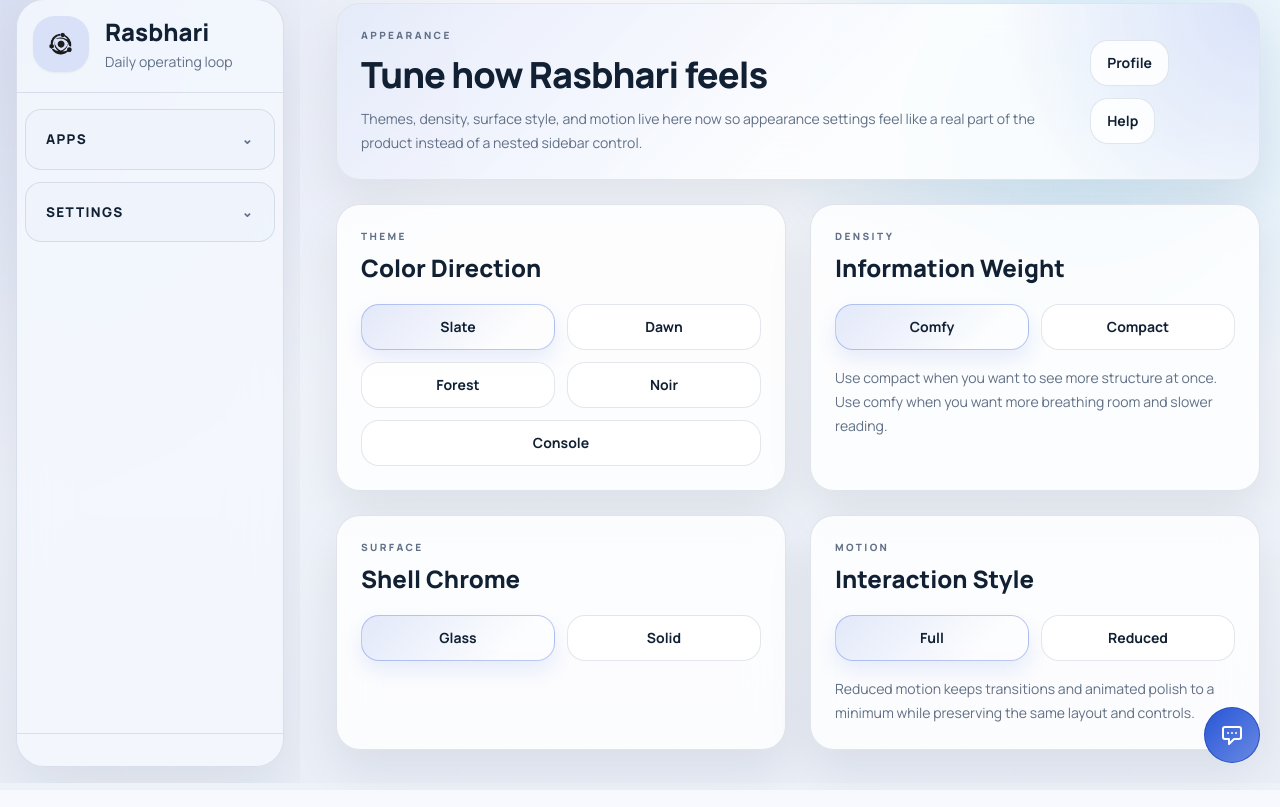
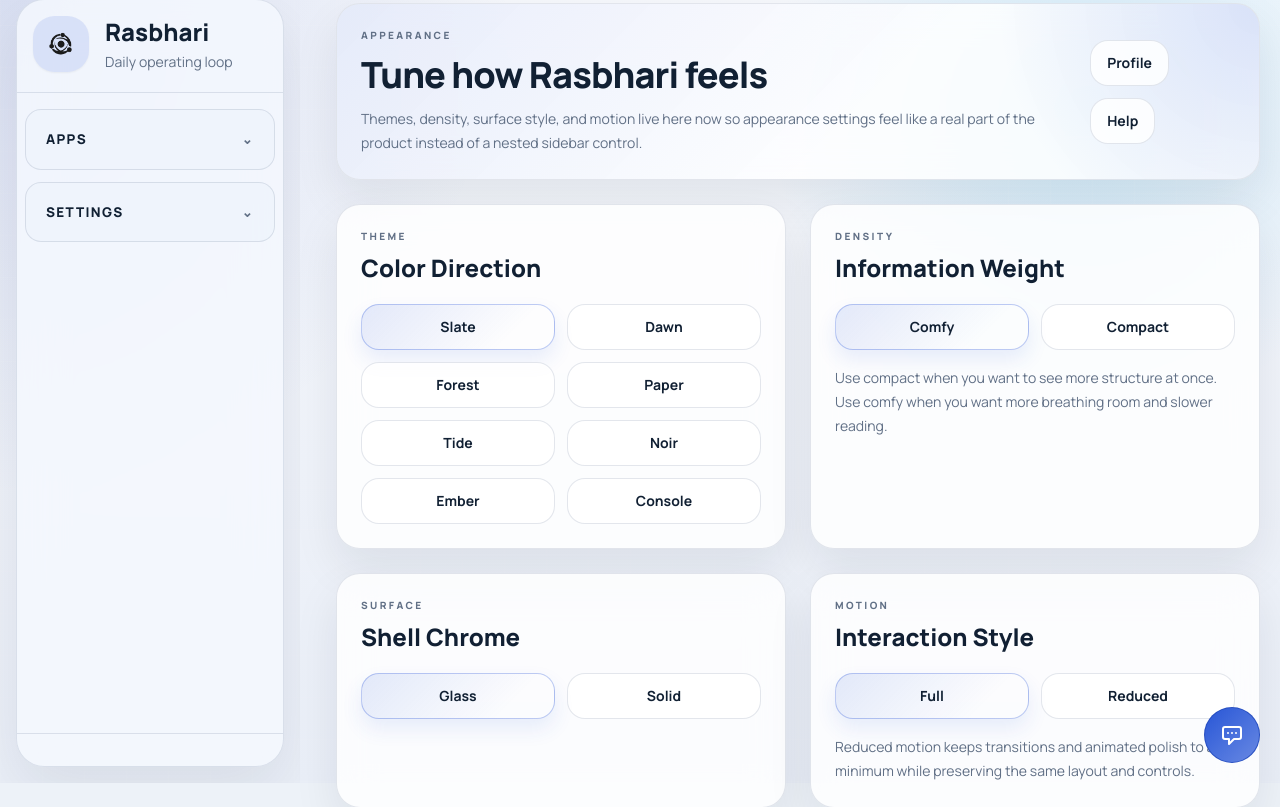
Before and after one commit to gabru-md/integrity, a Flask app: template templates/appearance.html in a window 1280 px wide. Shown: the part 17-824 px from the top of the page. Run offline with Flask 3, Linux system fonts and the light colour scheme; the template is opened without the code that fills it, so the values that code supplies are empty; some libraries are stand-ins or nearby versions.

Commit message:
- fix theme issues with favicon - add more themes: paper, tide, ember

```diff
--- a/templates/appearance.html
+++ b/templates/appearance.html
@@ -25,8 +25,11 @@
                 <button type="button" onclick="setPreference('theme','slate')" data-pref="theme" data-value="slate" class="btn-secondary px-4 py-3 text-sm">Slate</button>
                 <button type="button" onclick="setPreference('theme','dawn')" data-pref="theme" data-value="dawn" class="btn-secondary px-4 py-3 text-sm">Dawn</button>
                 <button type="button" onclick="setPreference('theme','forest')" data-pref="theme" data-value="forest" class="btn-secondary px-4 py-3 text-sm">Forest</button>
+                <button type="button" onclick="setPreference('theme','paper')" data-pref="theme" data-value="paper" class="btn-secondary px-4 py-3 text-sm">Paper</button>
+                <button type="button" onclick="setPreference('theme','tide')" data-pref="theme" data-value="tide" class="btn-secondary px-4 py-3 text-sm">Tide</button>
                 <button type="button" onclick="setPreference('theme','noir')" data-pref="theme" data-value="noir" class="btn-secondary px-4 py-3 text-sm">Noir</button>
-                <button type="button" onclick="setPreference('theme','console')" data-pref="theme" data-value="console" class="btn-secondary col-span-2 px-4 py-3 text-sm">Console</button>
+                <button type="button" onclick="setPreference('theme','ember')" data-pref="theme" data-value="ember" class="btn-secondary px-4 py-3 text-sm">Ember</button>
+                <button type="button" onclick="setPreference('theme','console')" data-pref="theme" data-value="console" class="btn-secondary px-4 py-3 text-sm">Console</button>
             </div>
         </article>
 
--- a/templates/index.html
+++ b/templates/index.html
@@ -49,7 +49,7 @@
                     </div>
                     <div class="min-w-0">
                         <div class="truncate text-2xl font-extrabold text-[var(--text)]">Rasbhari</div>
-                        <div class="mt-1 text-sm text-[var(--text-soft)]">Daily operating loop</div>
+                        <div class="mt-1 text-sm text-[var(--text-soft)]" style="font-family: 'Manrope', sans-serif;">Daily operating loop</div>
                     </div>
                 </div>
             </div>
--- a/templates/login.html
+++ b/templates/login.html
@@ -13,7 +13,7 @@
             const chrome = localStorage.getItem('chrome') || 'glass';
             const motion = localStorage.getItem('motion') || 'full';
             const density = localStorage.getItem('density') || 'comfy';
-            const darkThemes = ['noir', 'console'];
+            const darkThemes = ['noir', 'ember', 'console'];
             const html = document.documentElement;
             html.setAttribute('data-theme', theme);
             html.setAttribute('data-chrome', chrome);
--- a/templates/project_board.html
+++ b/templates/project_board.html
@@ -143,6 +143,10 @@
                                 <button v-if="ticket.state !== boardStates[boardStates.length - 1]" @click="moveTicket(ticket)"
                                         class="rounded-full bg-emerald-100 px-3 py-1 text-xs font-semibold text-emerald-700 hover:bg-emerald-200 dark:bg-emerald-950/40 dark:text-emerald-300">
                                     Next
+                                </button>
+                                <button v-else @click="archiveTicket(ticket)"
+                                        class="rounded-full bg-amber-100 px-3 py-1 text-xs font-semibold text-amber-800 hover:bg-amber-200 dark:bg-amber-950/40 dark:text-amber-300">
+                                    Archive
                                 </button>
                             </div>
                         </div>
--- a/templates/signup.html
+++ b/templates/signup.html
@@ -13,7 +13,7 @@
             const chrome = localStorage.getItem('chrome') || 'glass';
             const motion = localStorage.getItem('motion') || 'full';
             const density = localStorage.getItem('density') || 'comfy';
-            const darkThemes = ['noir', 'console'];
+            const darkThemes = ['noir', 'ember', 'console'];
             const html = document.documentElement;
             html.setAttribute('data-theme', theme);
             html.setAttribute('data-chrome', chrome);
```
